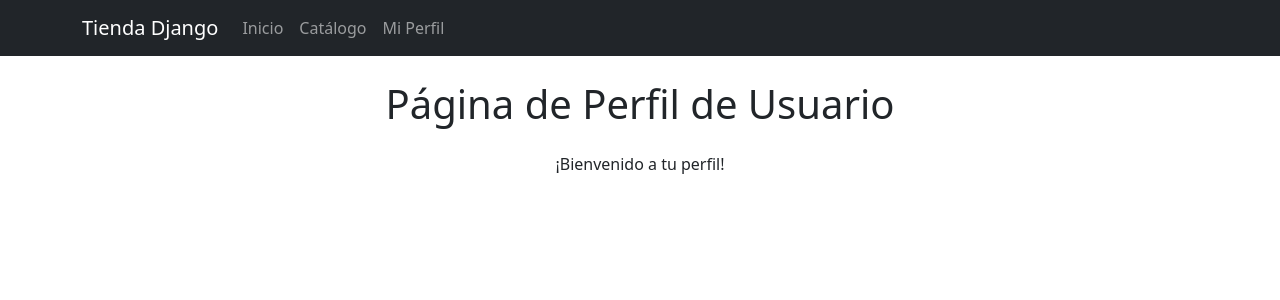
After one commit to TamiVerd/BackEndInacap, a Django app: page /usuarios/perfil/ in a window 1280 px wide. The commit adds this page. Shown: the top 300 px of the page. Run offline with Django 5.2, Linux system fonts and the light colour scheme.

Commit message:
backend listo
creo que ya esta todo listo, solo hay que poner lindos los html

```diff
--- a/Evaluacion1/Evaluacion1/settings.py
+++ b/Evaluacion1/Evaluacion1/settings.py
@@ -55,7 +55,7 @@ ROOT_URLCONF = 'Evaluacion1.urls'
 TEMPLATES = [
     {
         'BACKEND': 'django.template.backends.django.DjangoTemplates',
-        'DIRS': [os.path.join(BASE_DIR, 'productos/templates')],
+        'DIRS': [os.path.join(BASE_DIR, 'templates')],
         'APP_DIRS': True,
         'OPTIONS': {
             'context_processors': [
--- a/Evaluacion1/productos/urls.py
+++ b/Evaluacion1/productos/urls.py
@@ -1,8 +1,10 @@
 from django.urls import path
 from . import views
 
+app_name = 'productos'
+
 urlpatterns = [
-    path('', views.index, name='index'),
-    path('catalogo/', views.index, name='catalogo'), # Reutiliza la vista 'index' para el catálogo
+    path('', views.bienvenida, name='index'),
+    path('catalogo/', views.index, name='catalogo'),
     path('detalle/<int:producto_id>/', views.detalle_producto, name='detalle_producto'),
 ]
--- a/Evaluacion1/productos/views.py
+++ b/Evaluacion1/productos/views.py
@@ -1,4 +1,7 @@
 from django.shortcuts import render
+
+def bienvenida(request):
+    return render(request, 'productos/bienvenida.html')
 
 def index(request):
     # Diccionario de datos de productos
--- a/Evaluacion1/productos/templates/productos/base.html
+++ b/Evaluacion1/templates/base.html
@@ -1,5 +1,6 @@
 <!DOCTYPE html>
 <html lang="es">
+
 <head>
     <meta charset="UTF-8">
     <meta name="viewport" content="width=device-width, initial-scale=1.0">
@@ -7,20 +8,21 @@
     <link href="https://cdn.jsdelivr.net/npm/bootstrap@5.3.3/dist/css/bootstrap.min.css" rel="stylesheet">
     {% block extra_css %}{% endblock %}
 </head>
+
 <body>
     <nav class="navbar navbar-expand-lg navbar-dark bg-dark">
         <div class="container">
-            <a class="navbar-brand" href="{% url 'index' %}">Tienda Django</a>
+            <a class="navbar-brand" href="{% url 'productos:index' %}">Tienda Django</a>
             <div class="collapse navbar-collapse">
                 <ul class="navbar-nav me-auto mb-2 mb-lg-0">
                     <li class="nav-item">
-                        <a class="nav-link" href="{% url 'index' %}">Inicio</a>
+                       <a class="nav-link" href="{% url 'productos:index' %}">Inicio</a>
                     </li>
                     <li class="nav-item">
-                        <a class="nav-link" href="#">Sobre nosotros</a>
+                        <a class="nav-link" href="{% url 'productos:catalogo' %}">Catálogo</a>
                     </li>
                     <li class="nav-item">
-                        <a class="nav-link" href="#">Contacto</a>
+                        <a class="nav-link" href="{% url 'usuarios:perfil' %}">Mi Perfil</a>
                     </li>
                 </ul>
             </div>
@@ -35,4 +37,5 @@
     <script src="https://cdn.jsdelivr.net/npm/bootstrap@5.3.3/dist/js/bootstrap.bundle.min.js"></script>
     {% block extra_js %}{% endblock %}
 </body>
+
 </html>
--- a/Evaluacion1/productos/templates/productos/detalle_produto.html
+++ b/Evaluacion1/templates/productos/detalle_produto.html
@@ -1,4 +1,4 @@
-{% extends 'productos/base.html' %}
+{% extends 'base.html' %}
 {% block title %}Detalle de Producto{% endblock %}
 
 {% block content %}
--- /dev/null
+++ b/Evaluacion1/templates/usuarios/perfil.html
@@ -0,0 +1,7 @@
+{% extends 'base.html' %}
+{% block title %}Mi Perfil{% endblock %}
+
+{% block content %}
+    <h1 class="my-4 text-center">Página de Perfil de Usuario</h1>
+    <p class="text-center">¡Bienvenido a tu perfil!</p>
+{% endblock %}
--- a/Evaluacion1/usuarios/urls.py
+++ b/Evaluacion1/usuarios/urls.py
@@ -1,6 +1,8 @@
 from django.urls import path
 from . import views
 
+app_name = 'usuarios'
+
 urlpatterns = [
-    # Aquí irán las rutas de la aplicación de usuarios
+    path('perfil/', views.perfil, name='perfil'),
 ]
--- a/Evaluacion1/usuarios/views.py
+++ b/Evaluacion1/usuarios/views.py
@@ -1,3 +1,4 @@
 from django.shortcuts import render
 
-# Create your views here.
+def perfil(request):
+    return render(request, 'usuarios/perfil.html')
```
Also changed, not shown: Evaluacion1/productos/templates/productos/index.html (deleted, +0 -24 lines), Evaluacion1/templates/productos/bienvenida.html (added, +15 -0 lines), Evaluacion1/templates/productos/index.html (+24 -0 lines), Evaluacion1/usuarios/templates/usuarios/index.html (deleted).
